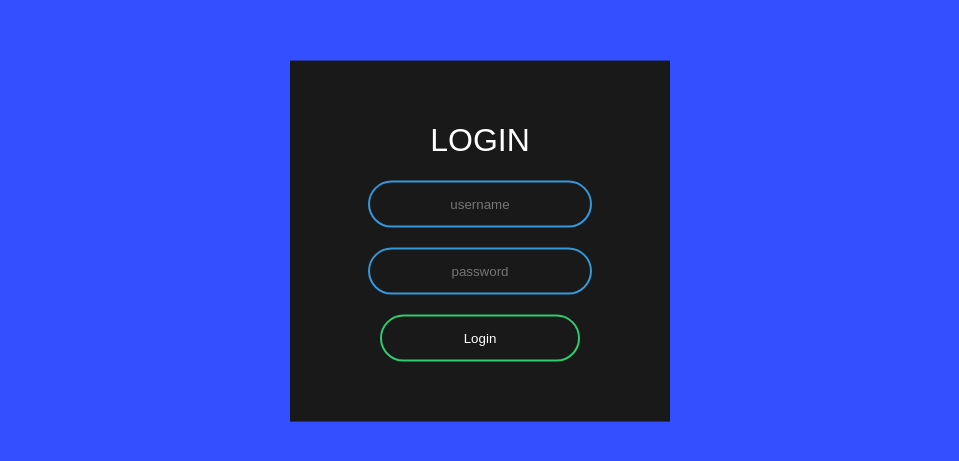
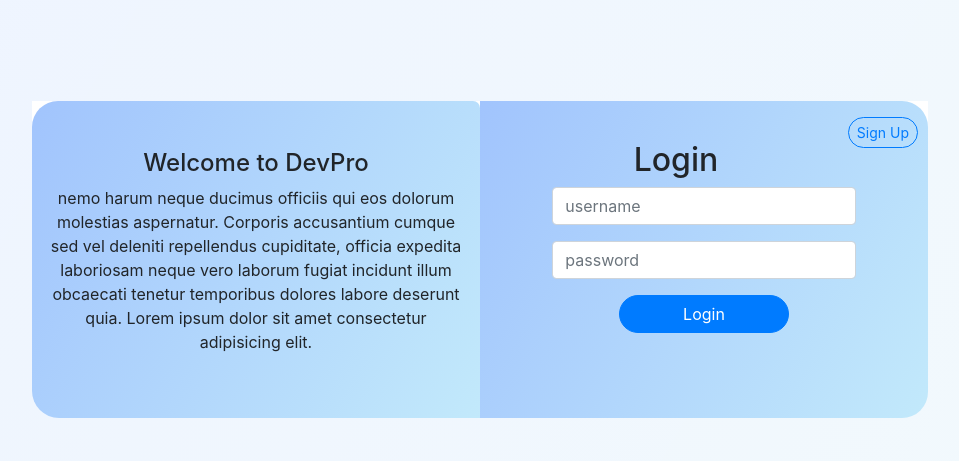
Before and after one commit to hngi/loginpage, a plain HTML site: page index.html in a window 1280 px wide. Shown: the part 159-620 px from the top of the page, without its empty margins (160-1119 px from the left). Drawn offline with nearby package versions, Linux system fonts and the light colour scheme.

Commit message:
Add files via upload

```diff
--- a/index.html
+++ b/index.html
@@ -1,16 +1,56 @@
 <!DOCTYPE html>
-<html>
+<html lang="en">
 <head>
+	<meta charset="UTF-8">
+	<meta name="viewport" content="width=device-width, initial-scale=1.0">
+	<meta http-equiv="X-UA-Compatible" content="ie=edge">
+	<link href="https://stackpath.bootstrapcdn.com/bootstrap/4.3.1/css/bootstrap.min.css" rel="stylesheet" integrity="sha384-ggOyR0iXCbMQv3Xipma34MD+dH/1fQ784/j6cY/iJTQUOhcWr7x9JvoRxT2MZw1T" crossorigin="anonymous">
+	<link rel="stylesheet" href="style.css">
+
 	<title>Login Page</title>
-	<link rel="stylesheet" type="text/css" href="style.css">
 </head>
 <body>
-	<form class="box" method="post" action="index.html">
-		<h1>Login</h1>
-		<input type="text" name="" placeholder="username">
-		<input type="password" name="" placeholder="password">
-		<input type="submit" name="" value="Login">
-	</form>
+	<div class="container-fluid h-100">
+		<section class="main">
+			<div class="row no-gutters text-center">
+				<div class="col-12 col-md-6">
+					<div class="side-box py-5  m-0 mx-sm-0">
+						<h4 class="text-center pb-5 p-sm-0 ">Welcome to DevPro</h4>
+						<p class="px-3">
+							nemo harum neque ducimus officiis qui eos dolorum molestias aspernatur. Corporis accusantium cumque sed vel deleniti repellendus cupiditate, officia expedita laboriosam neque vero laborum fugiat incidunt illum obcaecati tenetur temporibus dolores labore deserunt quia.
+							Lorem ipsum dolor sit amet consectetur adipisicing elit.
+						</p>
+					</div>
+				</div>
+				<div class="col-12 col-md-6 ">
+					<div class="login-box py-3 m-0 mx-sm-0">
+					<button type="button" class="signup btn  rounded-pill btn btn-sm btn-outline-primary pr-2" refh><a href="register.html" class=" ">Sign Up</a></button>
+
+						<form class="login-form m-4" method="post" action="index.html">
+							<h2 class="login-header">Login</h2>
+							<div class="form-row"></div>
+								<div class="form-group col-12 offset-md-1 col-md-10">
+									<input class="form-control rounded" type="text" name="" placeholder="username">
+								</div>
+								<div class="form-group col-12  offset-md-1 col-md-10">
+									<input class="form-control" type="password" name="" placeholder="password">
+								</div>
+								<div class="form-group offset-md-3 col-md-6">
+									<button class="btn btn-block btn-primary rounded-pill " type="button">Login</button>
+								</div>
+							</div>
+						</form>
+					</div>
+				</div>
+			</div>
+		</section>
+	</div>
+
+
+
+	<script src="https://code.jquery.com/jquery-3.3.1.slim.min.js" integrity="sha384-q8i/X+965DzO0rT7abK41JStQIAqVgRVzpbzo5smXKp4YfRvH+8abtTE1Pi6jizo" crossorigin="anonymous"></script>
+    <script src="https://cdnjs.cloudflare.com/ajax/libs/popper.js/1.14.6/umd/popper.min.js" integrity="sha384-wHAiFfRlMFy6i5SRaxvfOCifBUQy1xHdJ/yoi7FRNXMRBu5WHdZYu1hA6ZOblgut" crossorigin="anonymous"></script>
+    <script src="https://stackpath.bootstrapcdn.com/bootstrap/4.2.1/js/bootstrap.min.js" integrity="sha384-B0UglyR+jN6CkvvICOB2joaf5I4l3gm9GU6Hc1og6Ls7i6U/mkkaduKaBhlAXv9k" crossorigin="anonymous"></script>
 
 </body>
 </html>
--- a/style.css
+++ b/style.css
@@ -1,10 +1,89 @@
-body{
+*{
 	margin:0;
 	padding:0;
-	font-family: sans-serif;
-	background-color: #344fff;
+	box-sizing: border-box;
 }
-.box{
+
+html, body{
+	height: 100%;
+	overflow: hidden;
+	background: rgb(250, 250, 250);
+	background-image: linear-gradient(120deg, #eef4ff 0%, #ecf9ff8e 100%);
+}
+
+section{
+	width: 70%;
+	background: #fff;
+	height: 200px;
+	max-height: 80vh;
+	/* margin: auto; */
+	position: absolute;
+	top: 50%;
+	left: 50%;
+	transform: translate(-50%, -70%)
+
+}
+.login-box{
+	border-radius: 0px 26px 26px 0px;
+-moz-border-radius: 0px 26px 26px 0px;
+-webkit-border-radius: 0px 26px 26px 0px;
+}
+
+.sidebox , .login-box{
+	height: 100%;
+	width: 100%;
+}
+.side-box, .login-box{
+	background-image: linear-gradient(120deg, #a1c4fd 0%, #c2e9fb 100%);
+}
+.side-box{
+	border-radius: 26px 7px 0px 27px;
+-moz-border-radius: 26px 7px 0px 27px;
+-webkit-border-radius: 26px 7px 0px 27px;
+}
+
+.login-box > .signup{
+	float: right;
+	margin-right: 10px;
+}
+
+.login-header{
+
+}
+
+
+/*  Responsive media query*/
+@media (max-width: 768px){
+	section{
+		position: absolute;
+		top: 25%;
+		max-height: 30vh;
+	}
+
+	.side-box, .login-box{
+		padding: 0px;
+		height: 100%;
+
+	}
+	.side-box{
+		padding: 0px;
+
+	}
+	.login-box > .signup{
+		float: right;
+	}
+
+	.login-box{
+		padding: 10px 0px;
+
+	}
+}
+
+
+
+
+
+/* .box{
 	width: 300px;
 	padding: 40px;
 	position: absolute;
@@ -55,4 +134,4 @@ body{
 .box input[type = "submit"]:hover{
 	background: #2ecc71;
 
-}
+} */
```
